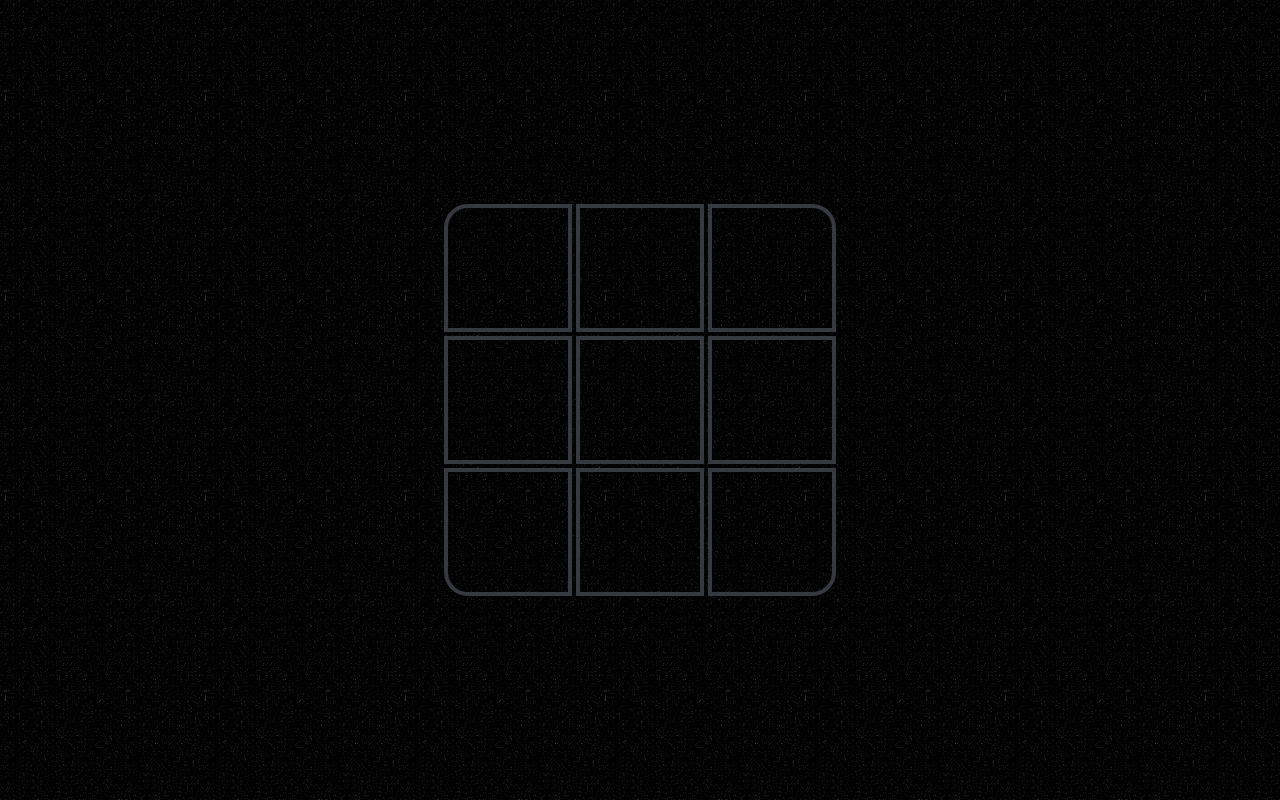
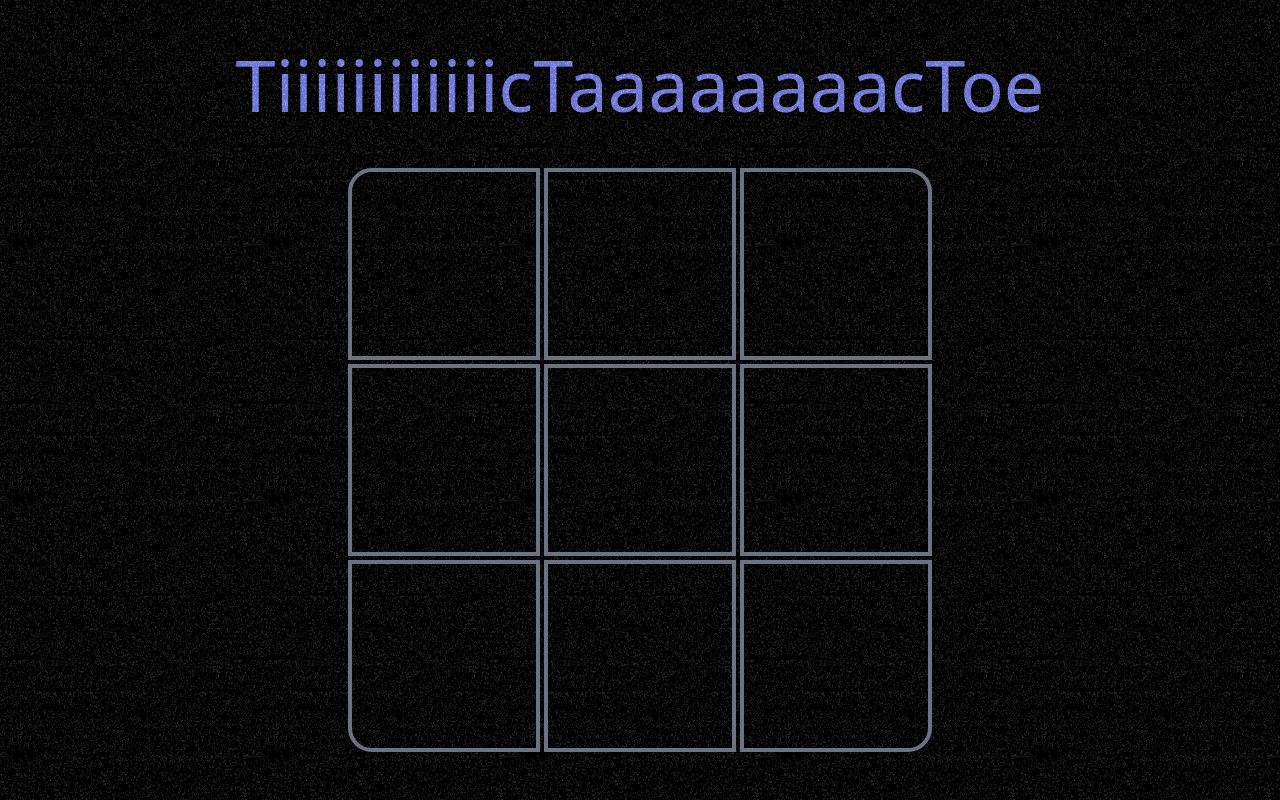
Before and after one commit to EmreeOzturk/ticitic, a React (Vite) app: page / in a window 1280 px wide. Built offline with nearby package versions, Linux system fonts and the light colour scheme.

Commit message:
Add framer-motion dependency and implement win condition check

```diff
--- a/package.json
+++ b/package.json
@@ -11,6 +11,7 @@
   },
   "dependencies": {
     "clsx": "^2.1.0",
+    "framer-motion": "^11.0.3",
     "react": "^18.2.0",
     "react-dom": "^18.2.0"
   },
--- a/src/App.tsx
+++ b/src/App.tsx
@@ -1,15 +1,63 @@
 import Square from "./components/Square";
 import useSquares from "./hooks/useSquare";
 import useFillSquare from "./hooks/useFillSquare";
+import { checkWinCondition } from "./helpers";
+import { useEffect } from "react";
+import NoisyOverlay from "./components/NoisyOverlay";
+import MouseProvider from "./components/MouseProvider";
+
 export default function App() {
   const { squares, setSquares } = useSquares();
   const { fillSquare } = useFillSquare();
 
+  useEffect(() => {
+    const squares = JSON.parse(localStorage.getItem("squares") || "[]");
+    console.log(squares)
+    if (squares.length > 0) {
+      setSquares(squares);
+    }
+  }, [setSquares]);
+
+  useEffect(() => {
+    localStorage.setItem("squares", JSON.stringify(squares));
+  }, [squares]);
+
+  const isWin = checkWinCondition(squares);
+  if (isWin) {
     return (
-    <div className="h-screen w-screen flex justify-center items-center bg-noisy brightness-50">
+      <div className="h-screen w-screen flex justify-center items-center bg-noisy brightness-50" >
+        <div className="absolute top-1/2 left-1/2 transform -translate-x-1/2 -translate-y-1/2 text-9xl font-bold">
+          <h1 className="text-red-500">You Win! {isWin}</h1>
+        </div>
+      </div>
+    )
+  }
+
+  return (
+    <MouseProvider
+      renderImageBuffer={50}
+      rotationRange={25}
+      chars={[
+        "T",
+        "I",
+        "C",
+        "T",
+        "A",
+        "C",
+        "T",
+        "O",
+        "E",
+      ]}>
+      <div className="h-screen w-screen flex-col flex justify-center items-center bg-black gap-12" >
+        <h2 className="text-center text-7xl font-thin text-indigo-400">
+          {"TiiiiiiiiiiiicTaaaaaaaacToe".split("").map((child, idx) => (
+            <span className="hoverText" key={idx}>
+              {child}
+            </span>
+          ))}
+        </h2>
         <div className="grid grid-cols-3 gap-1 ">
           {squares.map((square) => {
-          console.log(square)
             return (
               <Square
                 key={square.id}
@@ -23,5 +71,7 @@ export default function App() {
           })}
         </div>
       </div>
+      <NoisyOverlay />
+    </MouseProvider>
   )
 }
--- /dev/null
+++ b/src/components/MouseProvider.tsx
@@ -0,0 +1,105 @@
+import { useAnimate } from "framer-motion";
+import { useRef } from "react";
+import { MouseImageTrailProps } from "../types";
+
+const MouseProvider: React.FC<MouseImageTrailProps> = ({
+    children,
+    chars,
+    renderImageBuffer,
+    rotationRange,
+}) => {
+    const [scope, animate] = useAnimate();
+
+    const lastRenderPosition = useRef({ x: 0, y: 0 });
+    const imageRenderCount = useRef(0);
+
+    const handleMouseMove = (e: React.MouseEvent) => {
+        const { clientX, clientY } = e;
+
+        const distance = calculateDistance(
+            clientX,
+            clientY,
+            lastRenderPosition.current.x,
+            lastRenderPosition.current.y
+        );
+
+        if (distance >= renderImageBuffer) {
+            lastRenderPosition.current.x = clientX;
+            lastRenderPosition.current.y = clientY;
+
+            renderNextImage();
+        }
+    };
+
+    const calculateDistance = (x1: number, y1: number, x2: number, y2: number) => {
+        const deltaX = x2 - x1;
+        const deltaY = y2 - y1;
+
+        // Using the Pythagorean theorem to calculate the distance
+        const distance = Math.sqrt(deltaX * deltaX + deltaY * deltaY);
+
+        return distance;
+    };
+
+    const renderNextImage = () => {
+        const charIndex = imageRenderCount.current % chars.length;
+        const selector = `[data-mouse-move-index="${charIndex}"]`;
+
+
+        const el = document.querySelector(selector) as HTMLElement;
+        el.style.top = `${lastRenderPosition.current.y}px`;
+        el.style.left = `${lastRenderPosition.current.x}px`;
+        el.style.zIndex = imageRenderCount.current.toString();
+
+        const rotation = Math.random() * rotationRange;
+
+        animate(
+            selector,
+            {
+                opacity: [0, 1],
+                transform: [
+                    `translate(-50%, -25%) scale(0.5) ${charIndex % 2
+                        ? `rotate(${rotation}deg)`
+                        : `rotate(-${rotation}deg)`
+                    }`,
+                    `translate(-50%, -50%) scale(1) ${charIndex % 2
+                        ? `rotate(-${rotation}deg)`
+                        : `rotate(${rotation}deg)`
+                    }`,
+                ],
+            },
+            { type: "spring", damping: 15, stiffness: 200 }
+        );
+
+        animate(
+            selector,
+            {
+                opacity: [1, 0],
+            },
+            { ease: "linear", duration: 0.5, delay: 5 }
+        );
+
+        imageRenderCount.current = imageRenderCount.current + 1;
+    };
+
+    return (
+        <div
+            ref={scope}
+            className="relative overflow-hidden"
+            onMouseMove={handleMouseMove}
+        >
+            {children}
+            {chars.map((ch, index) => (
+                <h2
+                    className="text-4xl text-red-400 absolute left-0 top-0 opacity-0 "
+                    key={index}
+                    data-mouse-move-index={index}
+                >
+                    {ch}
+                </h2>
+            ))}
+        </div>
+    );
+};
+
+export default MouseProvider;
--- /dev/null
+++ b/src/components/NoisyOverlay.tsx
@@ -0,0 +1,23 @@
+import { motion } from "framer-motion";
+const NoisyOverlay = () => {
+    return (
+        <motion.div
+            initial={{ transform: "translateX(-10%) translateY(-10%)" }}
+            animate={{
+                transform: "translateX(10%) translateY(10%)",
+            }}
+            transition={{
+                repeat: Infinity,
+                duration: 0.2,
+                ease: "linear",
+                repeatType: "mirror",
+            }}
+            style={{
+                backgroundImage: 'url("/noise.png")',
+            }}
+            className="pointer-events-none absolute -inset-[100%] opacity-[15%]"
+        />
+    );
+};
+
+export default NoisyOverlay;
--- a/src/components/Square.tsx
+++ b/src/components/Square.tsx
@@ -1,15 +1,18 @@
 import clsx from 'clsx'
 import { SquareComponentProps } from '../types'
 const Square: React.FC<SquareComponentProps> = ({ value, corner, fillSquare, id, setSq }) => {
-
+    const handleOnClick = () => {
+        if (value !== undefined) return
+        fillSquare(id, setSq)
+    }
     return (
         <button
-            onClick={() => fillSquare(id, setSq)}
+            onClick={handleOnClick}
             className={
                 clsx(
-                    "h-32 w-32 border-4 border-gray-500",
+                    "h-48 w-48 border-4 border-gray-500",
                     "flex justify-center items-center",
-                    "text-9xl font-bold hover:bg-gray-500 hover:scale-[1.03] transition-all",
+                    "text-9xl font-bold hover:bg-gray-500 hover:scale-[1.03] transition-all z-30",
                     corner === "topLeft" && "rounded-tl-3xl",
                     corner === "topRight" && "rounded-tr-3xl",
                     corner === "bottomLeft" && "rounded-bl-3xl",
--- /dev/null
+++ b/src/helpers/index.ts
@@ -0,0 +1,31 @@
+import { Square } from "../types";
+
+export const checkWinCondition = (board: Square[]) => {
+  const winConditions = [
+    // Horizontal
+    [0, 1, 2],
+    [3, 4, 5],
+    [6, 7, 8],
+
+    // Vertical
+    [0, 3, 6],
+    [1, 4, 7],
+    [2, 5, 8],
+
+    // Diagonal
+    [0, 4, 8],
+    [2, 4, 6],
+  ];
+
+  for (let i = 0; i < winConditions.length; i++) {
+    const [a, b, c] = winConditions[i];
+    if (
+      board[a].value &&
+      board[a].value === board[b].value &&
+      board[a].value === board[c].value
+    ) {
+      return board[a].value;
+    }
+  }
+  return null;
+};
--- a/src/index.css
+++ b/src/index.css
@@ -1,3 +1,34 @@
 @tailwind base;
 @tailwind components;
 @tailwind utilities;
+
+.hoverText {
+    transition:
+      0.35s font-weight,
+      0.35s color;
+  }
+
+  .hoverText:hover {
+    font-weight: 900;
+    color: rgb(238, 242, 255);
+  }
+
+  /* To the right */
+  .hoverText:hover + .hoverText {
+    font-weight: 500;
+    color: rgb(199, 210, 254);
+  }
+
+  .hoverText:hover + .hoverText + .hoverText {
+    font-weight: 300;
+  }
+
+  /* To the left */
+  .hoverText:has(+ .hoverText:hover) {
+    font-weight: 500;
+    color: rgb(199, 210, 254);
+  }
+
+  .hoverText:has(+ .hoverText + .hoverText:hover) {
+    font-weight: 300;
+  }
```
Also changed, not shown: src/types.d.ts (+7 -2 lines), public/noise.png (added), 1 other file (tests, documents, lock files or other folders). Lines whose indentation alone changed are shown as unchanged.
